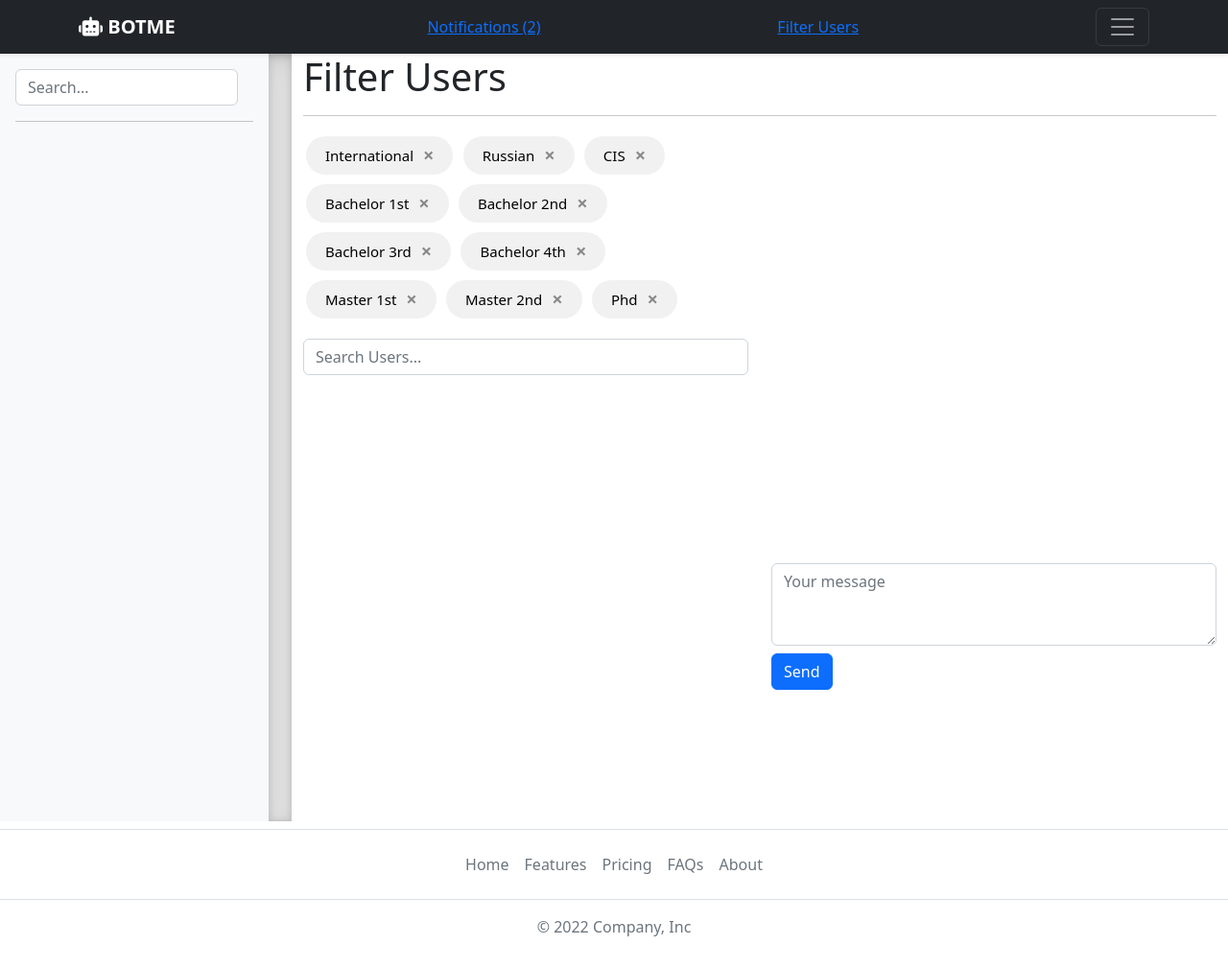
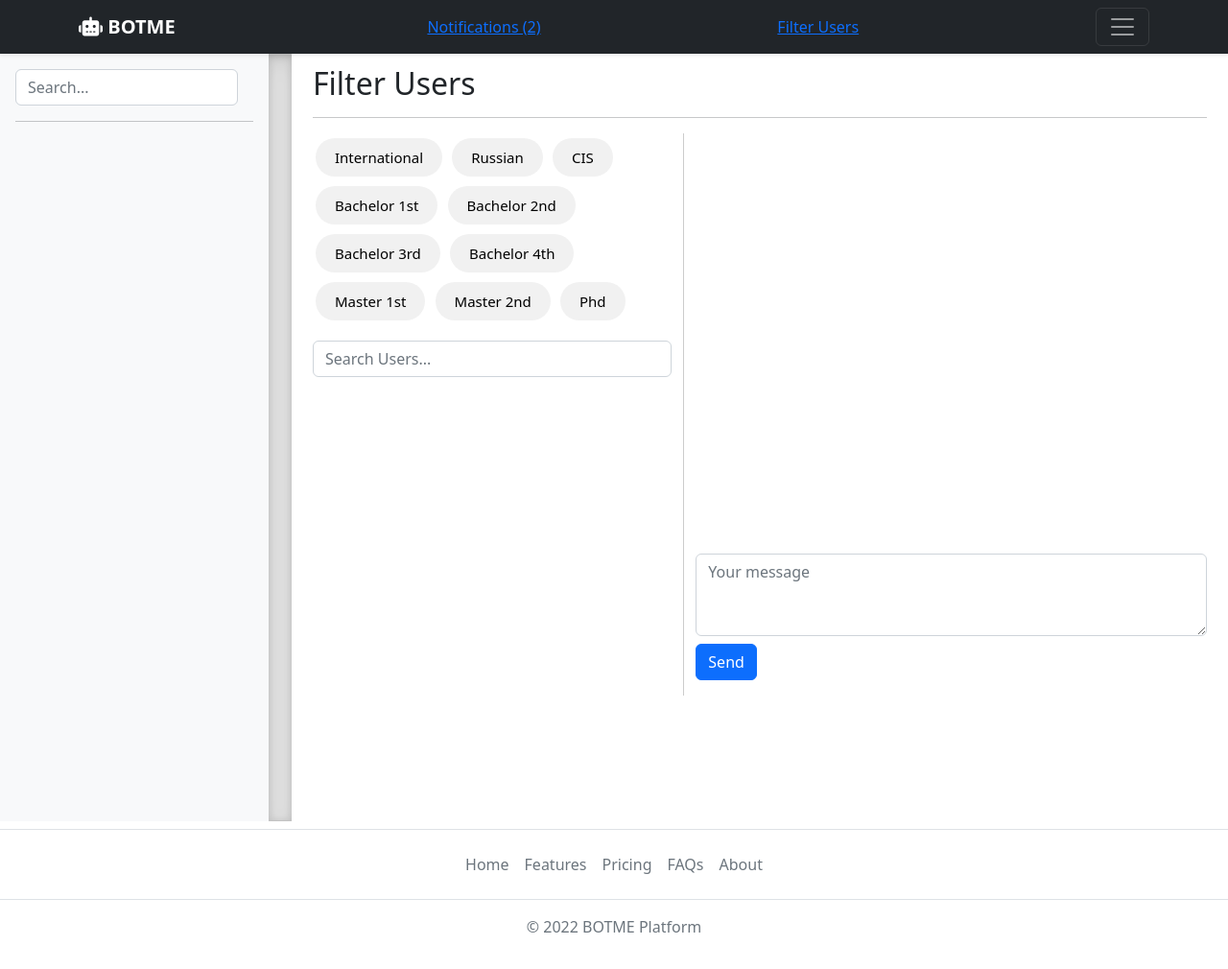
Before and after one commit to ShohKhan-dev/Contacting-platform, a Django app: page /filter_users in a window 1280 px wide. Shown: the whole page at 96% size. Run offline with Django 4.2, Linux system fonts and the light colour scheme; a user stored in the database is signed in; data comes from the database, SQL or seed files in the repository; both versions use the stored data as it was after the commit; data that the repository does not hold is empty; some libraries are stand-ins or nearby versions.

Commit message:
changing filter

```diff
--- a/contact/templates/base.html
+++ b/contact/templates/base.html
@@ -68,7 +68,7 @@
 
       {% endif %}
 
-      <div id="results-box">
+      <div id="results-box" style="overflow-y: auto; height: 650px;">
 
       </div>
 
@@ -105,7 +105,7 @@
       <li class="nav-item"><a href="#" class="nav-link px-2 text-muted">FAQs</a></li>
       <li class="nav-item"><a href="#" class="nav-link px-2 text-muted">About</a></li>
     </ul>
-    <p class="text-center text-muted">&copy; 2022 Company, Inc</p>
+    <p class="text-center text-muted">&copy; 2022 BOTME Platform</p>
 </footer>
 
 
@@ -144,7 +144,7 @@
                         if (user.id != cur_user_id){
 
                           resultsBox.innerHTML +=  `<li>
-                                                      <a href="${url}" class="nav-link link-dark">
+                                                      <a href="${url}" class="main-search-user nav-link link-dark">
                                                         <i class="fa-solid fa-user"></i>
                                                         ${user.first_name} ${user.last_name}
                                                       </a>
--- a/contact/templates/conversation.html
+++ b/contact/templates/conversation.html
@@ -8,7 +8,7 @@
 
     <div class="container my-2" id="conversationapp">
 
-        <div class="row" id="messageBody"style="overflow-y: scroll; height: 500px;">
+        <div class="row" id="messageBody"style="overflow-y:  auto; height: 500px;">
             <div class="col-md-12">
                 <!-- <h1 class="title">Conversations</h1> -->
                 <a href="{% url 'profile' cur_user.id %}">
--- a/contact/templates/filter_users.html
+++ b/contact/templates/filter_users.html
@@ -6,59 +6,59 @@
 
 {% block content %}
 
-    <div class="container" id="filter_users">
+    <div class="container filter-section" id="filter_users">
 
-        <h1 class="title">Filter Users</h1>
+        <h2 class="title">Filter Users</h2>
         <div id="info-message">
 
         </div>
         <hr>
 
         <div class="row">
-            <div class="col-md-6">
+            <div class="col-md-5">
 
-                <div class="row" style="height: 200px;">
+                <div class="row" style="height: 200px; overflow-y: auto">
                     <div class="col-md-12">
-                        <div class="chip" id="word-International" onClick="highlight('International')">
+                        <button class="chip" id="word-International" onClick="highlight('International')">
                             International
-                            <span class="closebtn">&times;</span>
-                        </div>
-                        <div class="chip" id="word-Russian" onClick="highlight('Russian')">
+
+                        </button>
+                        <button class="chip" id="word-Russian" onClick="highlight('Russian')">
                             Russian
-                            <span class="closebtn">&times;</span>
-                        </div>
-                        <div class="chip" id="word-CIS" onClick="highlight('CIS')">
+
+                        </button>
+                        <button class="chip" id="word-CIS" onClick="highlight('CIS')">
                             CIS
-                            <span class="closebtn">&times;</span>
-                        </div>
-                        <div class="chip" id="word-Bachelor 1st" onClick="highlight('Bachelor 1st')">
+
+                        </button>
+                        <button class="chip" id="word-Bachelor 1st" onClick="highlight('Bachelor 1st')">
                             Bachelor 1st
-                            <span class="closebtn">&times;</span>
-                        </div>
-                        <div class="chip" id="word-Bachelor 2nd" onClick="highlight('Bachelor 2nd')">
+
+                        </button>
+                        <button class="chip" id="word-Bachelor 2nd" onClick="highlight('Bachelor 2nd')">
                             Bachelor 2nd
-                            <span class="closebtn">&times;</span>
-                        </div>
-                        <div class="chip" id="word-Bachelor 3rd" onClick="highlight('Bachelor 3rd')">
+
+                        </button>
+                        <button class="chip" id="word-Bachelor 3rd" onClick="highlight('Bachelor 3rd')">
                             Bachelor 3rd
-                            <span class="closebtn">&times;</span>
-                        </div>
-                        <div class="chip" id="word-Bachelor 4th" onClick="highlight('Bachelor 4th')">
+
+                        </button>
+                        <button class="chip" id="word-Bachelor 4th" onClick="highlight('Bachelor 4th')">
                             Bachelor 4th
-                            <span class="closebtn">&times;</span>
-                        </div>
-                        <div class="chip" id="word-Master 1st" onClick="highlight('Master 1st')">
+
+                        </button>
+                        <button class="chip" id="word-Master 1st" onClick="highlight('Master 1st')">
                             Master 1st
-                            <span class="closebtn">&times;</span>
-                        </div>
-                        <div class="chip" id="word-Master 2nd" onClick="highlight('Master 2nd')">
+
+                        </button>
+                        <button class="chip" id="word-Master 2nd" onClick="highlight('Master 2nd')">
                             Master 2nd
-                            <span class="closebtn">&times;</span>
-                        </div>
-                        <div class="chip" id="word-Phd" onClick="highlight('Phd')">
+
+                        </button>
+                        <button class="chip" id="word-Phd" onClick="highlight('Phd')">
                             Phd
-                            <span class="closebtn">&times;</span>
-                        </div>
+
+                        </button>
 
                     </div>
 
@@ -75,8 +75,7 @@
                         </form>
                     </div>
 
-                    <div id="filters-box">
-
+                    <div class="my-2" id="filters-box" style="overflow-y: auto; height: 300px;">
 
                     </div>
                 </div>
@@ -85,15 +84,14 @@
             </div>
 
 
-            <div class="col-md-6">
-                <div class="row" style="overflow-y: scroll; height: 450px;">
+            <div class="col-md-7" style="border-left: 1px solid #ccc;">
+                <div class="row" style="overflow-y: auto; height: 430px;">
                     <div class="col-md-12" id="show-filtered">
-
 
                     </div>
 
                 </div>
-                <div class="row">
+                <div class="row my-2">
                     <div class="col-md-12">
                         <form autocomplete="off" onsubmit="return false;">
                             {% csrf_token %}
@@ -177,10 +175,10 @@
 
                             filtered_users.push(user.id);
 
-                            showFiltered.innerHTML += `<div class="user-name chip" id="user-${user.id}" onClick="filterManager(${user.id},'${user.first_name}','${user.last_name}')">
+                            showFiltered.innerHTML += `<button class="user-name chip" id="user-${user.id}" onClick="filterManager(${user.id},'${user.first_name}','${user.last_name}')">
                                                             ${user.first_name} ${user.last_name}
-                                                            <span class="closebtn">&times;</span>
-                                                        </div>`
+
+                                                        </button>`
                         }
 
                       })
@@ -213,10 +211,11 @@
 
                         if (!filtered_users.includes(user.id)){
 
-                            filtersBox.innerHTML +=`<div class="user-name my-2" id="student-${user.id}" onClick="filterManager(${user.id},'${user.first_name}','${user.last_name}')">
-                                                        <svg class="bi pe-none me-2" width="16" height="16"><use xlink:href="#people-circle"/></svg>
-                                                        ${user.first_name} ${user.last_name}
-                                                    </div>`
+                            filtersBox.innerHTML +=`<button class="search-result nav-link link-dark my-2" id="student-${user.id}" onClick="filterManager(${user.id},'${user.first_name}','${user.last_name}')">
+                                                            <i class="fa-solid fa-user"></i>
+                                                            ${user.first_name} ${user.last_name}
+                                                    </button>
+                                                    `
 
                         }
 
@@ -257,10 +256,10 @@
 
             filtered_users.push(id);
 
-            showFiltered.innerHTML += `<div class="user-name chip" id="user-${id}" onClick="filterManager(${id},'${first_name}','${last_name}')">
+            showFiltered.innerHTML += `<button class="user-name chip" id="user-${id}" onClick="filterManager(${id},'${first_name}','${last_name}')">
                                             ${first_name} ${last_name}
-                                            <span class="closebtn">&times;</span>
-                                        </div>`
+
+                                        </button>`
         }
     }
 
@@ -283,7 +282,9 @@
 
                 const data = res.data
 
-                infomsg.innerHTML = `<p style="color:red">Message to all selected Students has been sent!</p>`
+                infomsg.innerHTML = `<div class="alert alert-success" role="alert">
+                                        Message was successfully sent to all selected users!
+                                    </div>`
 
             },
             error: (err)=> {
--- a/contact/templates/profile.html
+++ b/contact/templates/profile.html
@@ -118,7 +118,9 @@
         success: (res)=> {
 
             const data = res.data
-            infomsg.innerHTML = `<p style="color:red">Request for updating profile info is sent!</p>`
+            infomsg.innerHTML = `<div class="alert alert-success" role="alert">
+                                        Request to update info is successfully sent!
+                                  </div>`
         },
         error: (err)=> {
             console.log(err)
--- a/static/css/style.css
+++ b/static/css/style.css
@@ -7,12 +7,25 @@ body {
     height: 100%;
   }
 
+
   main {
     height: 100vh;
     height: 100%;
     max-height: 100vh;
     overflow-x: auto;
     overflow-y: hidden;
+  }
+
+  .title {
+    margin-top: 2px;
+  }
+
+  .filter-section{
+    margin: 10px;
+  }
+
+  .notification-section{
+    margin: 20px;
   }
 
   .dropdown-toggle { outline: 0; }
@@ -121,8 +134,12 @@ body {
     border-radius: 25px;
     background-color: #f1f1f1;
     color: #000;
+    border: none;
   }
 
+  .chip:hover {
+    background-color: #ccc8c8;
+  }
 
   .chip-clicked {
     display: inline-block;
@@ -136,22 +153,25 @@ body {
     color: rgb(250, 249, 249);
   }
 
-
-  .closebtn {
-    border: none;
-    padding-left: 10px;
-    color: #888;
-    font-weight: bold;
-    float: right;
-    font-size: 20px;
-    cursor: pointer;
+  .search-result{
+    background:none;
+    border:none;
+    border-radius: 5px;
+    margin: 10px 5px;
   }
 
-  .closebtn:hover {
-    color: #000;
+  .search-result:hover{
+    background-color: #dcd8d8;
+  }
+
+  .main-search-user:hover{
+    background-color: #dcd8d8;
   }
 
 
-  .user-name:hover{
+
+
+
+  /* .user-name:hover{
     background-color: aqua;
-  }
+  } */
```
Also changed, not shown: contact/templates/notifications.html (+5 -5 lines), db.sqlite3.
